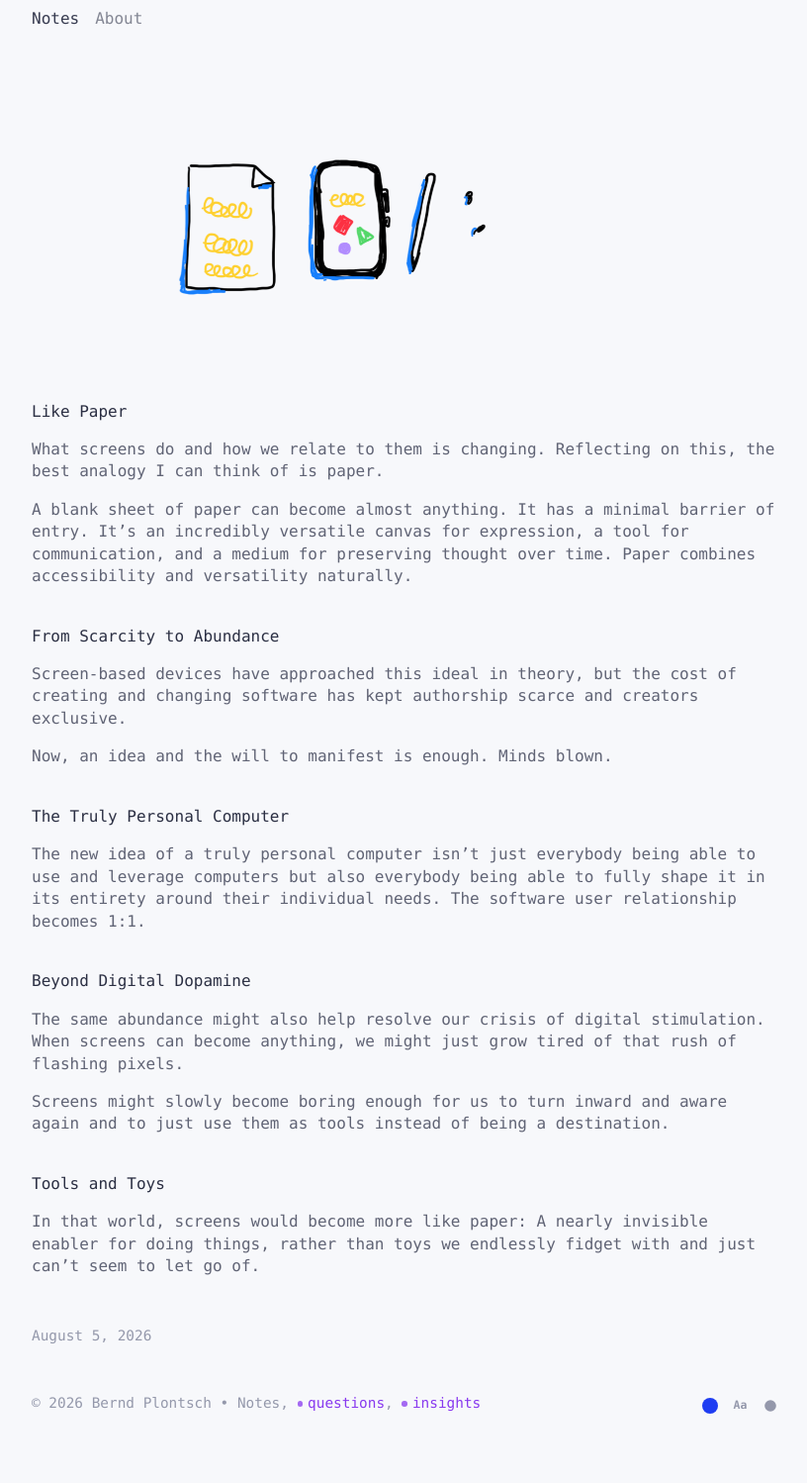
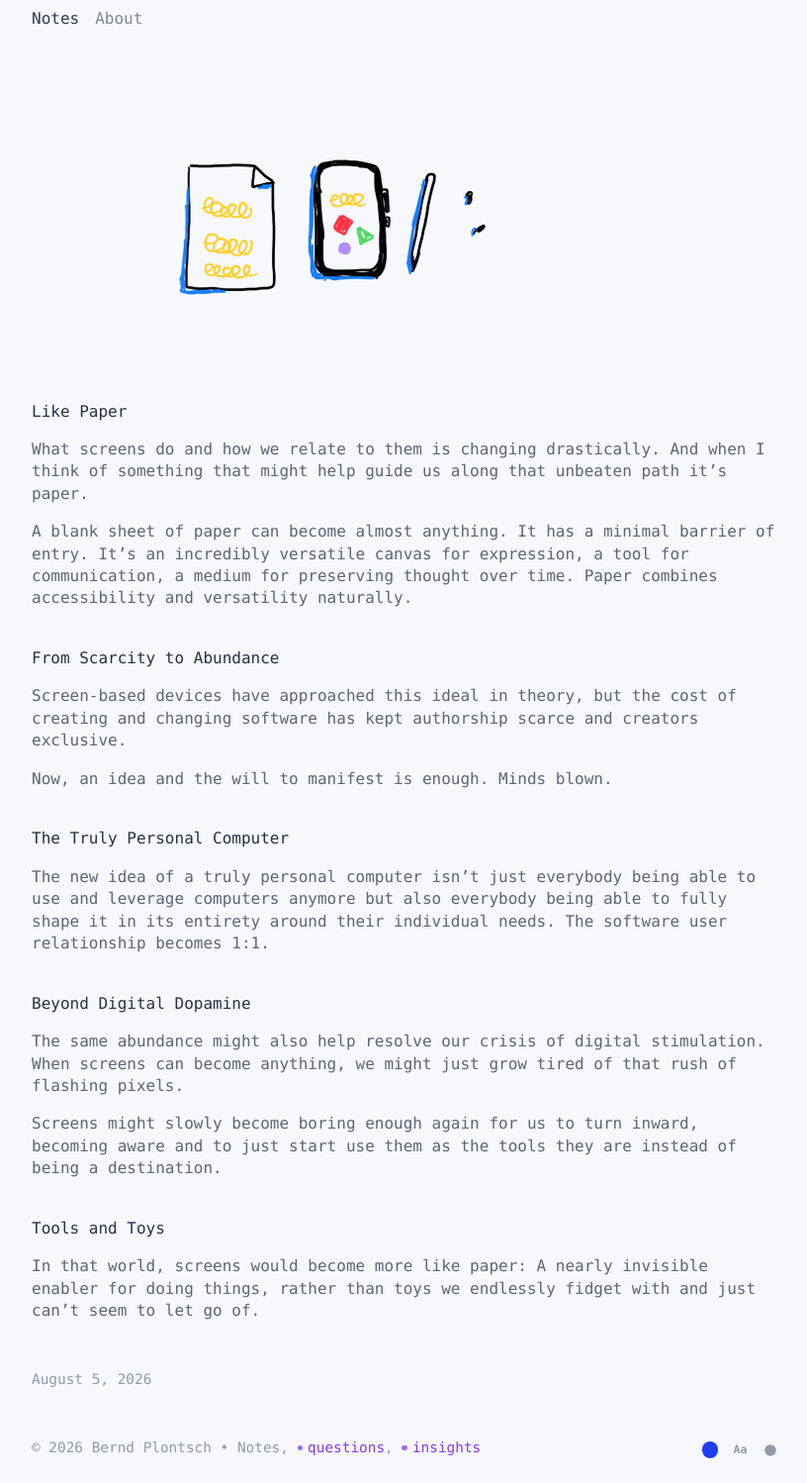
Before and after one commit to berndpl/notes-plontsch, a Jekyll site: the page built from _posts/2026/2026-08-05-like-paper.md, in a window 1280 px wide. Shown: the whole page at 99% size, without its empty margins (228-1044 px from the left). Built offline with Jekyll 4.4.1, drawn with Linux system fonts in a browser that asks for light colours; some web fonts are replaced; our own code applies the rules of GitHub Pages for plain Markdown files; before the commit the page ends 1453 px from its top, so only the background shows below that.

Commit message:
Refine language and clarity in "Like Paper" post introduction and related sections

```diff
--- a/_posts/2026/2026-08-05-like-paper.md
+++ b/_posts/2026/2026-08-05-like-paper.md
@@ -3,9 +3,9 @@ title: "Like Paper"
 image: /assets/images/2026/2026-08-05-like-paper.png
 ---
 
-What screens do and how we relate to them is changing. Reflecting on this, the best analogy I can think of is paper.
+What screens do and how we relate to them is changing drastically. And when I think of something that might help guide us along that unbeaten path it's paper.
 
-A blank sheet of paper can become almost anything. It has a minimal barrier of entry. It's an incredibly versatile canvas for expression, a tool for communication, and a medium for preserving thought over time. Paper combines accessibility and versatility naturally.
+A blank sheet of paper can become almost anything. It has a minimal barrier of entry. It's an incredibly versatile canvas for expression, a tool for communication, a medium for preserving thought over time. Paper combines accessibility and versatility naturally.
 
 ## From Scarcity to Abundance
 
@@ -15,13 +15,13 @@ Now, an idea and the will to manifest is enough. Minds blown.
 
 ## The Truly Personal Computer
 
-The new idea of a truly personal computer isn't just everybody being able to use and leverage computers but also everybody being able to fully shape it in its entirety around their individual needs. The software user relationship becomes 1:1.
+The new idea of a truly personal computer isn't just everybody being able to use and leverage computers anymore but also everybody being able to fully shape it in its entirety around their individual needs. The software user relationship becomes 1:1.
 
 ## Beyond Digital Dopamine
 
 The same abundance might also help resolve our crisis of digital stimulation. When screens can become anything, we might just grow tired of that rush of flashing pixels.
 
-Screens might slowly become boring enough for us to turn inward and aware again and to just use them as tools instead of being a destination.
+Screens might slowly become boring enough again for us to turn inward, becoming aware and to just start use them as the tools they are instead of being a destination.
 
 ## Tools and Toys
 
```
